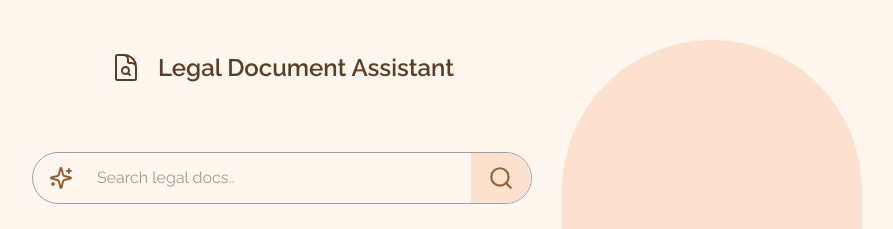
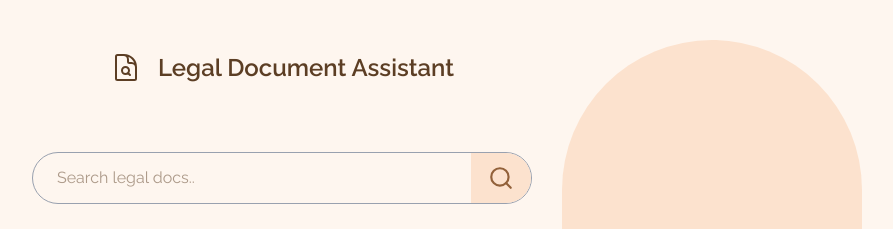
Before and after one commit to Rumeysa-koseoglu/legal-assistant-demo, a React (Vite) app in the folder frontend/: page / in a window 1280 px wide. Shown: the top 229 px of the page, without its empty margins (358-1251 px from the left). Built offline with nearby package versions, Linux system fonts and the light colour scheme.

Commit message:
style: remove LuSparkles icon from search input

```diff
--- a/frontend/src/components/LegalSearchPanel.tsx
+++ b/frontend/src/components/LegalSearchPanel.tsx
@@ -3,7 +3,6 @@ import { FiSearch } from "react-icons/fi";
 import AvatarSection from "./AvatarSection";
 import DocumentViewer from "./DocumentViewer";
 import { HiOutlineDocumentMagnifyingGlass } from "react-icons/hi2";
-import { LuSparkles } from "react-icons/lu";
 
 function LegalSearchPanel() {
   type Doc = {
@@ -33,11 +32,10 @@ function LegalSearchPanel() {
         {activeDocId === null ? (
           <>
             <p className="flex flex-row gap-4 items-center justify-center mt-5 my-5 w-full max-w-2xl font-raleway font-semibold text-xl md:text-2xl text-[#5c3e24]">
-              <HiOutlineDocumentMagnifyingGlass className="size-6 md:size-8" />{" "}
+              <HiOutlineDocumentMagnifyingGlass className="size-6 md:size-8" />
               Legal Document Assistant
             </p>
-            <div className="search-section w-100 md:w-125 max-w-lg m-5 flex flex-row items-center border border-gray-400 rounded-4xl font-raleway">
-              <LuSparkles className="size-6 ml-4 text-[#92613A]" />
+            <div className="search-section w-100 md:w-125 max-w-lg m-5 flex flex-row items-center justify-between border border-gray-400 rounded-4xl font-raleway">
               <input
                 className=" rounded-4xl py-2.5 pl-6 px-4 w-100 text-base text-[#5c3e24] outline-none m-0"
                 type="text"
```
